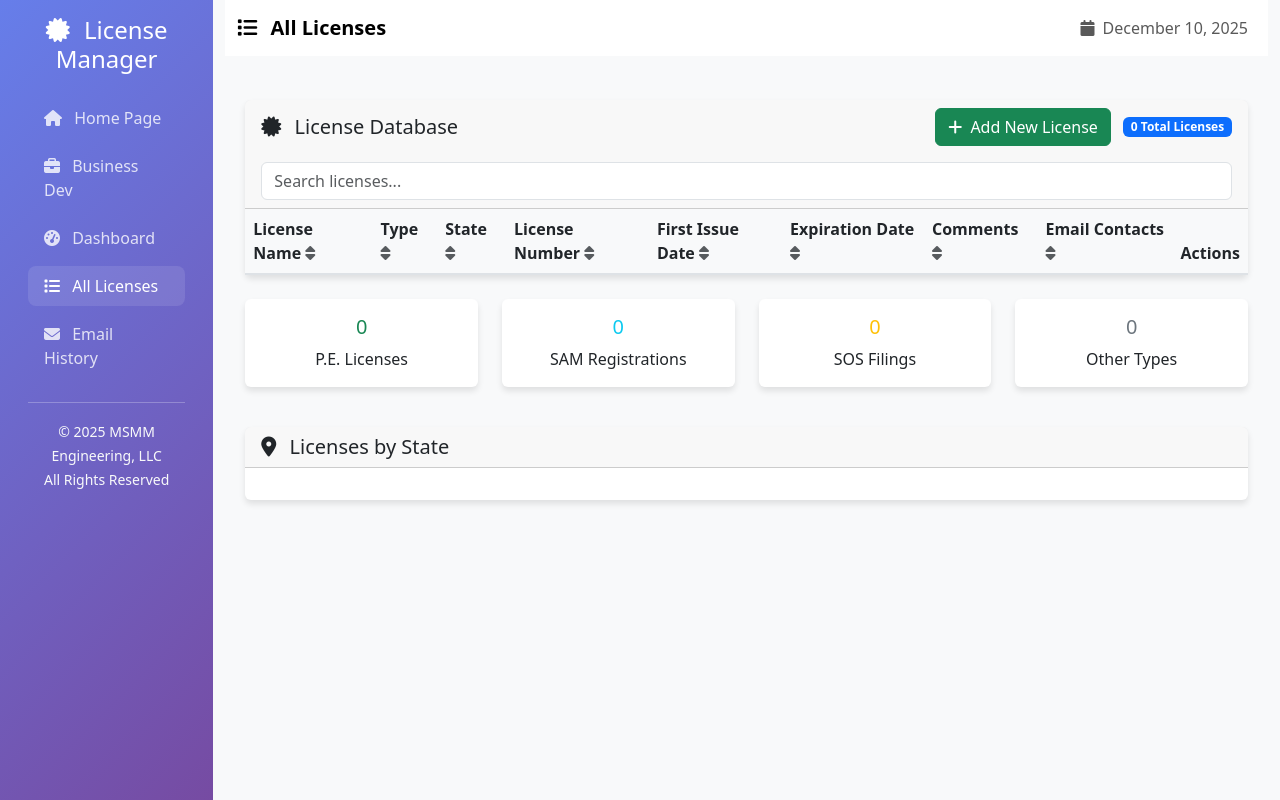
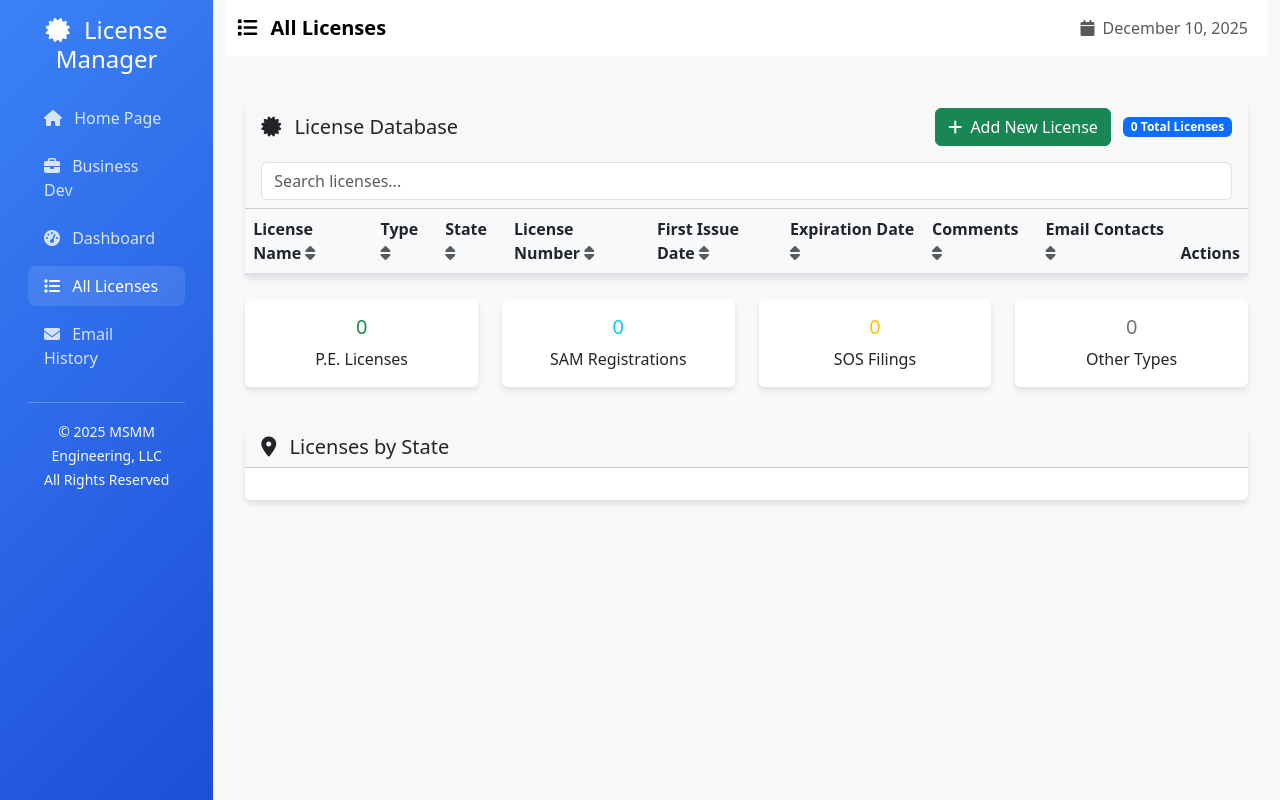
Before and after one commit to MSMM-AITools/msmmai-website, a Flask app: page /licenses in a window 1280 px wide. Run offline with Flask 3, Linux system fonts and the light colour scheme; data that the repository does not hold is empty; parts of the project's set-up code (start-up, migrations or seed data) failed here and were passed over; some libraries are stand-ins or nearby versions.

Commit message:
License Menu Color

```diff
--- a/AI Tools/LicenseReminderTool-main/templates/base.html
+++ b/AI Tools/LicenseReminderTool-main/templates/base.html
@@ -14,7 +14,7 @@
     <!-- Custom CSS -->
     <style>
         .sidebar {
-            background: linear-gradient(135deg, #667eea 0%, #764ba2 100%);
+            background: linear-gradient(135deg, #3b82f6 0%, #1d4ed8 100%);
             min-height: 100vh;
             color: white;
             position: relative;
@@ -137,7 +137,7 @@
             width: 80px;
             height: 80px;
             border: 8px solid #f3f3f3;
-            border-top: 8px solid #667eea;
+            border-top: 8px solid #3b82f6;
             border-radius: 50%;
             animation: spin 1s linear infinite;
         }
```
